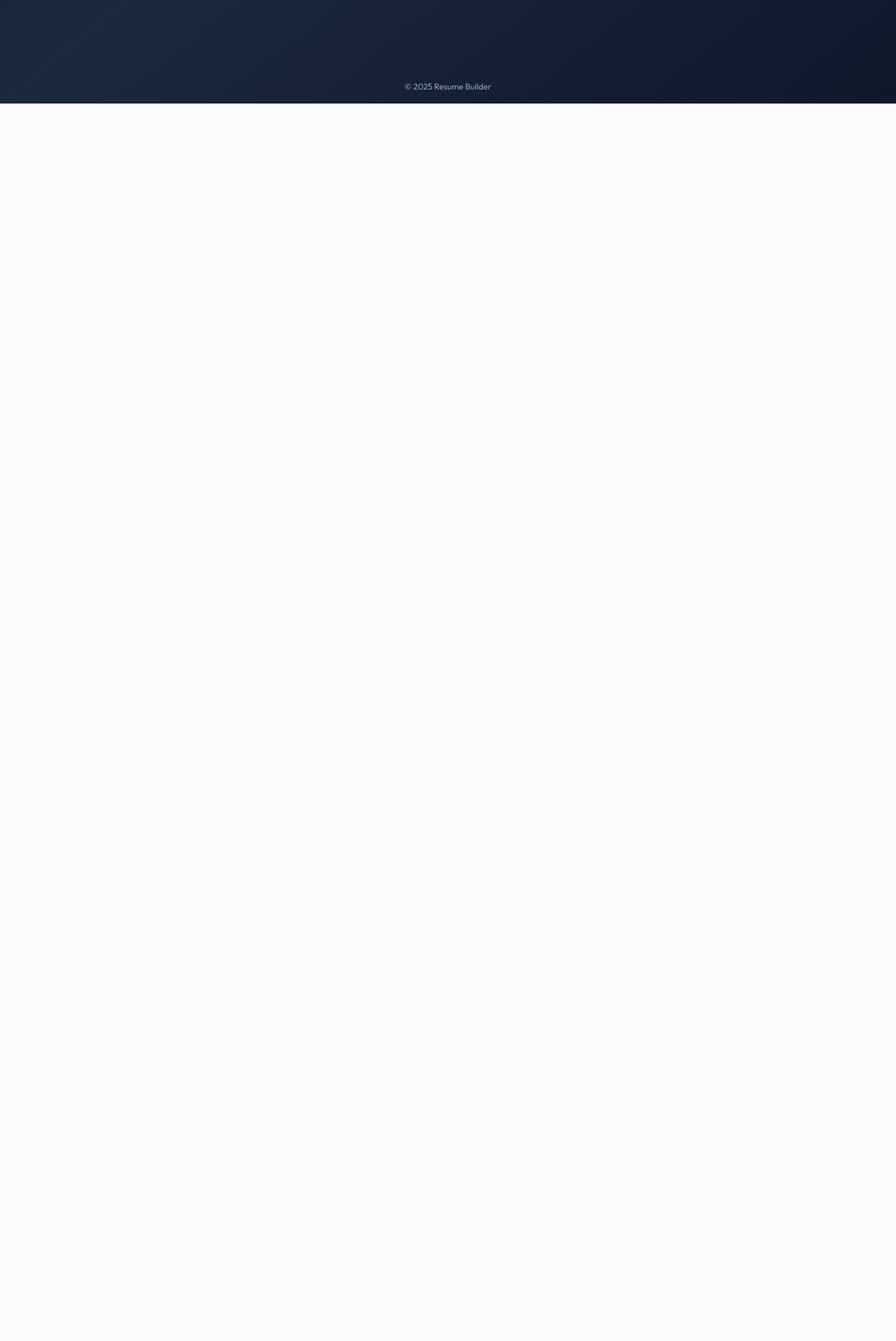
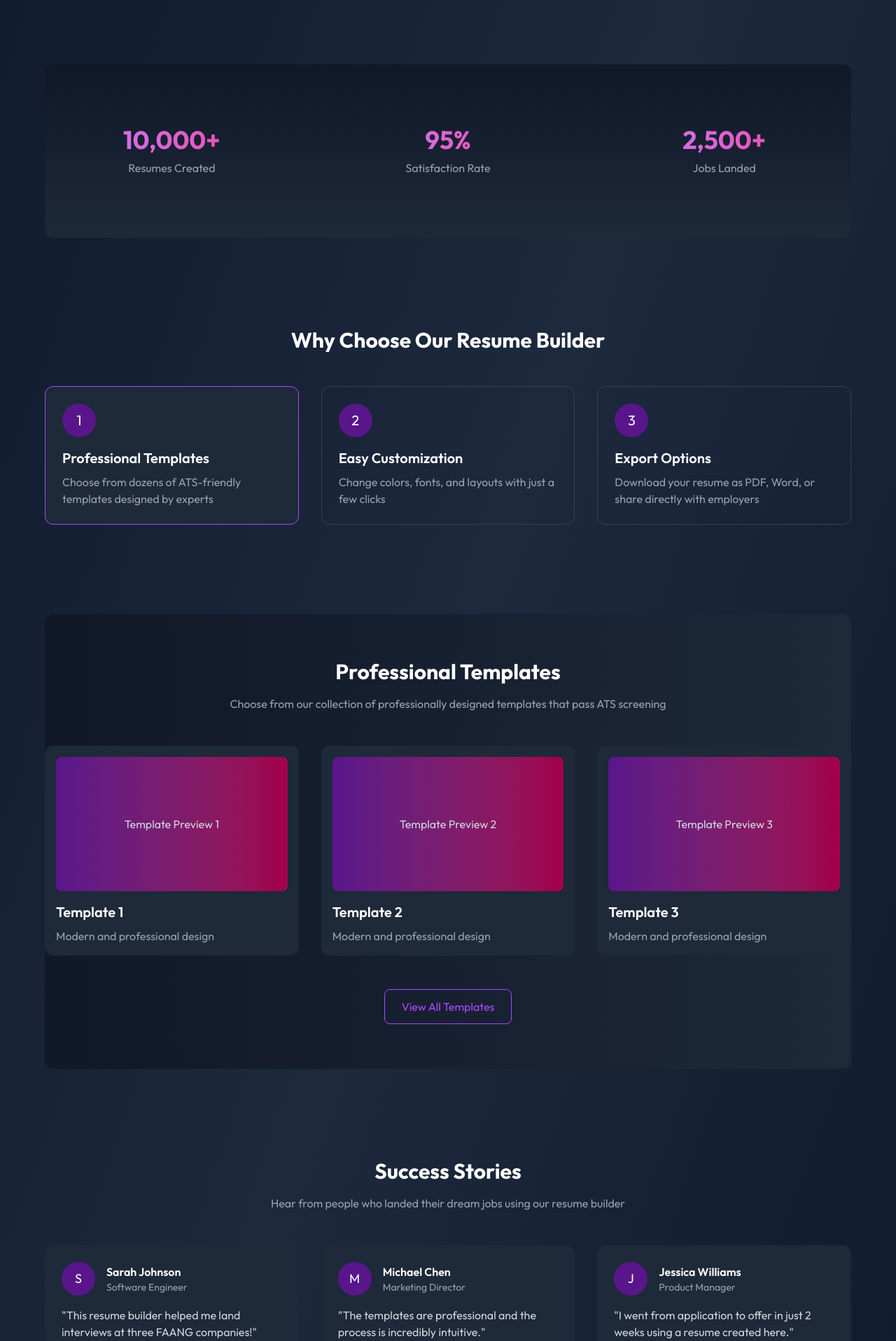
Before and after one commit to Thushan2002/resume-builder, a React (Vite) app in the folder client/: page / in a window 1280 px wide. Shown: the part 880-2797 px from the top of the page at 70% size. Before the commit the page ends 1028 px from the top, so only its background shows below. Built offline with nearby package versions, Linux system fonts and the light colour scheme.

Commit message:
feat: landing page added

```diff
--- a/client/src/App.jsx
+++ b/client/src/App.jsx
@@ -8,7 +8,7 @@ import Footer from "./components/Footer";
 
 const App = () => {
   return (
-    <div className="container mx-auto min-h-full bg-gradient-to-br from-slate-900 via-slate-800 to-slate-900">
+    <div className="mx-auto md:px-6 lg:px-12 min-h-full bg-gradient-to-br from-slate-900 via-slate-800 to-slate-900">
       <Routes>
         <Route path="/" element={<LandingPage />} />
         <Route path="/login" element={<Login />} />
--- a/client/src/components/Footer.jsx
+++ b/client/src/components/Footer.jsx
@@ -2,11 +2,97 @@ import React from "react";
 
 const Footer = () => {
   return (
-    <div>
-      <p className="text-center p-4 text-slate-400 text-xs mt-4">
-        © {new Date().getFullYear()} Resume Builder
-      </p>
-    </div>
+    <footer className="w-full py-12 border-t border-gray-800 mt-16">
+      <div className="grid grid-cols-1 md:grid-cols-4 gap-8 text-white">
+        <div>
+          <h3 className="text-xl font-bold mb-4">ResumeBuilder</h3>
+          <p className="text-gray-400">
+            Creating professional resumes that help you land your dream job.
+          </p>
+        </div>
+        <div>
+          <h4 className="font-semibold mb-4">Product</h4>
+          <ul className="space-y-2">
+            <li>
+              <a
+                href="#"
+                className="text-gray-400 hover:text-white transition-colors">
+                Templates
+              </a>
+            </li>
+            <li>
+              <a
+                href="#"
+                className="text-gray-400 hover:text-white transition-colors">
+                Features
+              </a>
+            </li>
+            <li>
+              <a
+                href="#"
+                className="text-gray-400 hover:text-white transition-colors">
+                Pricing
+              </a>
+            </li>
+          </ul>
+        </div>
+        <div>
+          <h4 className="font-semibold mb-4">Resources</h4>
+          <ul className="space-y-2">
+            <li>
+              <a
+                href="#"
+                className="text-gray-400 hover:text-white transition-colors">
+                Blog
+              </a>
+            </li>
+            <li>
+              <a
+                href="#"
+                className="text-gray-400 hover:text-white transition-colors">
+                Resume Tips
+              </a>
+            </li>
+            <li>
+              <a
+                href="#"
+                className="text-gray-400 hover:text-white transition-colors">
+                FAQ
+              </a>
+            </li>
+          </ul>
+        </div>
+        <div>
+          <h4 className="font-semibold mb-4">Company</h4>
+          <ul className="space-y-2">
+            <li>
+              <a
+                href="#"
+                className="text-gray-400 hover:text-white transition-colors">
+                About Us
+              </a>
+            </li>
+            <li>
+              <a
+                href="#"
+                className="text-gray-400 hover:text-white transition-colors">
+                Contact
+              </a>
+            </li>
+            <li>
+              <a
+                href="#"
+                className="text-gray-400 hover:text-white transition-colors">
+                Privacy Policy
+              </a>
+            </li>
+          </ul>
+        </div>
+      </div>
+      <div className="border-t border-gray-800 mt-8 pt-8 text-center text-gray-500">
+        <p>© {new Date().getFullYear()} ResumeBuilder. All rights reserved.</p>
+      </div>
+    </footer>
   );
 };
 
--- a/client/src/pages/LandingPage.jsx
+++ b/client/src/pages/LandingPage.jsx
@@ -1,23 +1,58 @@
 import React, { useState } from "react";
 import hero_img from "../assets/images/hero.png";
-
 import Navbar from "../components/Navbar";
 
 const LandingPage = () => {
-  const [openAuthModal, setOpenAuthModal] = useState(false);
-  const [currentModal, setCurrentModal] = useState("login");
+  const [activeFeature, setActiveFeature] = useState(0);
+
+  const features = [
+    {
+      title: "Professional Templates",
+      description:
+        "Choose from dozens of ATS-friendly templates designed by experts",
+    },
+    {
+      title: "Easy Customization",
+      description: "Change colors, fonts, and layouts with just a few clicks",
+    },
+    {
+      title: "Export Options",
+      description:
+        "Download your resume as PDF, Word, or share directly with employers",
+    },
+  ];
+
+  const testimonials = [
+    {
+      name: "Sarah Johnson",
+      role: "Software Engineer",
+      text: "This resume builder helped me land interviews at three FAANG companies!",
+    },
+    {
+      name: "Michael Chen",
+      role: "Marketing Director",
+      text: "The templates are professional and the process is incredibly intuitive.",
+    },
+    {
+      name: "Jessica Williams",
+      role: "Product Manager",
+      text: "I went from application to offer in just 2 weeks using a resume created here.",
+    },
+  ];
+
   return (
     <div className="w-full min-h-full text-white">
       <div className="mx-auto px-4 py-6">
         {/* header */}
         <Navbar />
-        {/* Hero  */}
-        <div className="w-full min-h-full flex flex-col sm:flex-row justify-between gap-5 items-center mb-8">
-          <div className="min-h-screen flex flex-col items-start justify-center px-6 w-2/3 ">
-            <p className="text-5xl font-bold text-white leading-snug">
+
+        {/* Hero Section */}
+        <div className="w-full min-h-screen flex flex-col sm:flex-row justify-between gap-5 items-center mb-8">
+          <div className="min-h-screen flex flex-col items-start justify-center px-6 w-full sm:w-2/3">
+            <p className="text-4xl sm:text-5xl font-bold text-white leading-snug">
               Create Your <br />
               <span
-                className="bg-radial flex-1 text-7xl
+                className="bg-radial flex-1 text-5xl sm:text-7xl
                      from-purple-400 via-pink-500 to-yellow-500
                      bg-[length:200%_200%] bg-clip-text text-transparent
                      animate-text-shine">
@@ -29,23 +64,162 @@ const LandingPage = () => {
               Build a professional resume in minutes — fast, easy, and designed
               to land your dream job.
             </p>
+
+            <button className="mt-8 bg-gradient-to-r from-purple-600 to-pink-500 text-white px-6 py-3 rounded-lg font-semibold hover:from-purple-700 hover:to-pink-600 transition-all duration-300 transform hover:scale-105">
+              Get Started For Free
+            </button>
+
+            <p className="mt-4 text-sm text-gray-500">
+              No credit card required
+            </p>
           </div>
 
-          <div className="w-2/3 h-full relative group px-8">
+          <div className="w-full sm:w-2/3 h-full relative group px-8 mt-10 sm:mt-0">
             <img
               src={hero_img}
-              alt=""
+              alt="Professional resume example"
               className="rounded-xl shadow-gray-700 transition duration-300 ease-in-out group-hover:scale-105 group-hover:shadow-xl group-hover:blur-[1px]"
             />
 
             <p
               className="absolute top-1/2 left-1/2 -translate-x-1/2 -translate-y-1/2
-                text-3xl text-white px-6 py-3 rounded-xl font-semibold
+                text-xl sm:text-3xl text-white px-6 py-3 rounded-xl font-semibold
                 bg-gray/30 backdrop-blur-md shadow-lg
                 opacity-0 group-hover:opacity-100 transition duration-300 cursor-pointer hover:scale-105">
               Generate Now
             </p>
           </div>
+        </div>
+
+        {/* Stats Section */}
+        <div className="w-full py-16 bg-gradient-to-b from-gray-900 to-gray-800 rounded-xl my-16">
+          <div className="grid grid-cols-1 md:grid-cols-3 gap-8 text-center">
+            <div className="p-6">
+              <h3 className="text-4xl font-bold text-transparent bg-clip-text bg-gradient-to-r from-purple-400 to-pink-500">
+                10,000+
+              </h3>
+              <p className="text-gray-400 mt-2">Resumes Created</p>
+            </div>
+            <div className="p-6">
+              <h3 className="text-4xl font-bold text-transparent bg-clip-text bg-gradient-to-r from-purple-400 to-pink-500">
+                95%
+              </h3>
+              <p className="text-gray-400 mt-2">Satisfaction Rate</p>
+            </div>
+            <div className="p-6">
+              <h3 className="text-4xl font-bold text-transparent bg-clip-text bg-gradient-to-r from-purple-400 to-pink-500">
+                2,500+
+              </h3>
+              <p className="text-gray-400 mt-2">Jobs Landed</p>
+            </div>
+          </div>
+        </div>
+
+        {/* Features Section */}
+        <div className="w-full py-16 my-16">
+          <h2 className="text-3xl font-bold text-center mb-12">
+            Why Choose Our Resume Builder
+          </h2>
+
+          <div className="grid grid-cols-1 md:grid-cols-3 gap-8">
+            {features.map((feature, index) => (
+              <div
+                key={index}
+                className={`p-6 rounded-xl border border-gray-700 transition-all duration-300 cursor-pointer hover:bg-gray-800 ${
+                  activeFeature === index ? "bg-gray-800 border-purple-500" : ""
+                }`}
+                onClick={() => setActiveFeature(index)}
+                onMouseEnter={() => setActiveFeature(index)}>
+                <div className="w-12 h-12 rounded-full bg-purple-900 flex items-center justify-center mb-4">
+                  <span className="text-xl">{index + 1}</span>
+                </div>
+                <h3 className="text-xl font-semibold mb-2">{feature.title}</h3>
+                <p className="text-gray-400">{feature.description}</p>
+              </div>
+            ))}
+          </div>
+        </div>
+
+        {/* Templates Preview */}
+        <div className="w-full py-16 my-16 bg-gradient-to-r from-gray-900 to-gray-800 rounded-xl">
+          <h2 className="text-3xl font-bold text-center mb-4">
+            Professional Templates
+          </h2>
+          <p className="text-gray-400 text-center max-w-2xl mx-auto mb-12">
+            Choose from our collection of professionally designed templates that
+            pass ATS screening
+          </p>
+
+          <div className="grid grid-cols-1 md:grid-cols-2 lg:grid-cols-3 gap-8">
+            {[1, 2, 3].map((item) => (
+              <div
+                key={item}
+                className="bg-gray-800 rounded-xl p-4 transform transition duration-300 hover:scale-105">
+                <div className="h-48 bg-gradient-to-r from-purple-900 to-pink-800 rounded-lg flex items-center justify-center">
+                  <span className="text-gray-300">Template Preview {item}</span>
+                </div>
+                <div className="mt-4">
+                  <h3 className="text-xl font-semibold">Template {item}</h3>
+                  <p className="text-gray-400 mt-2">
+                    Modern and professional design
+                  </p>
+                </div>
+              </div>
+            ))}
+          </div>
+
+          <div className="text-center mt-12">
+            <button className="px-6 py-3 border border-purple-500 text-purple-500 rounded-lg hover:bg-purple-500 hover:text-white transition-colors duration-300">
+              View All Templates
+            </button>
+          </div>
+        </div>
+
+        {/* Testimonials */}
+        <div className="w-full py-16 my-16">
+          <h2 className="text-3xl font-bold text-center mb-4">
+            Success Stories
+          </h2>
+          <p className="text-gray-400 text-center max-w-2xl mx-auto mb-12">
+            Hear from people who landed their dream jobs using our resume
+            builder
+          </p>
+
+          <div className="grid grid-cols-1 md:grid-cols-3 gap-8">
+            {testimonials.map((testimonial, index) => (
+              <div key={index} className="bg-gray-800 p-6 rounded-xl">
+                <div className="flex items-center mb-4">
+                  <div className="w-12 h-12 rounded-full bg-purple-900 flex items-center justify-center mr-4">
+                    <span className="text-lg">
+                      {testimonial.name.charAt(0)}
+                    </span>
+                  </div>
+                  <div>
+                    <h4 className="font-semibold">{testimonial.name}</h4>
+                    <p className="text-gray-400 text-sm">{testimonial.role}</p>
+                  </div>
+                </div>
+                <p className="text-gray-300">"{testimonial.text}"</p>
+              </div>
+            ))}
+          </div>
+        </div>
+
+        {/* CTA Section */}
+        <div className="w-full py-16 my-16 bg-gradient-to-br from-purple-900 to-gray-900 rounded-xl text-center">
+          <h2 className="text-3xl font-bold mb-6">
+            Ready to Create Your Resume?
+          </h2>
+          <p className="text-gray-300 max-w-2xl mx-auto mb-8">
+            Join thousands of job seekers who have landed their dream jobs with
+            our resume builder
+          </p>
+          <button className="bg-white text-gray-900 px-8 py-4 rounded-lg font-bold text-lg hover:bg-gray-100 transition-colors duration-300 transform hover:scale-105">
+            Get Started Now
+          </button>
+          <p className="mt-4 text-gray-400 text-sm">
+            It's free to start, no credit card required
+          </p>
         </div>
       </div>
     </div>
```
